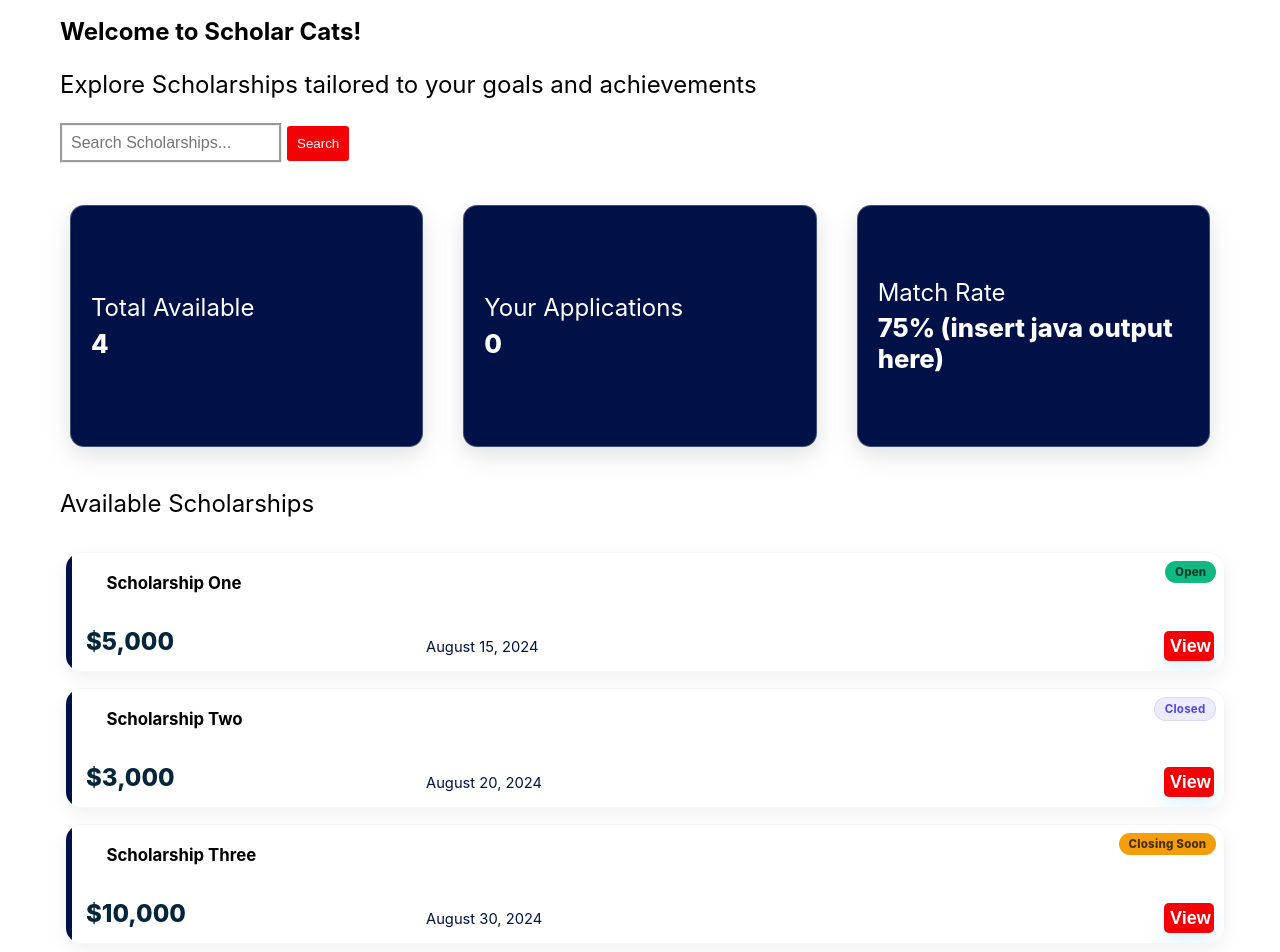
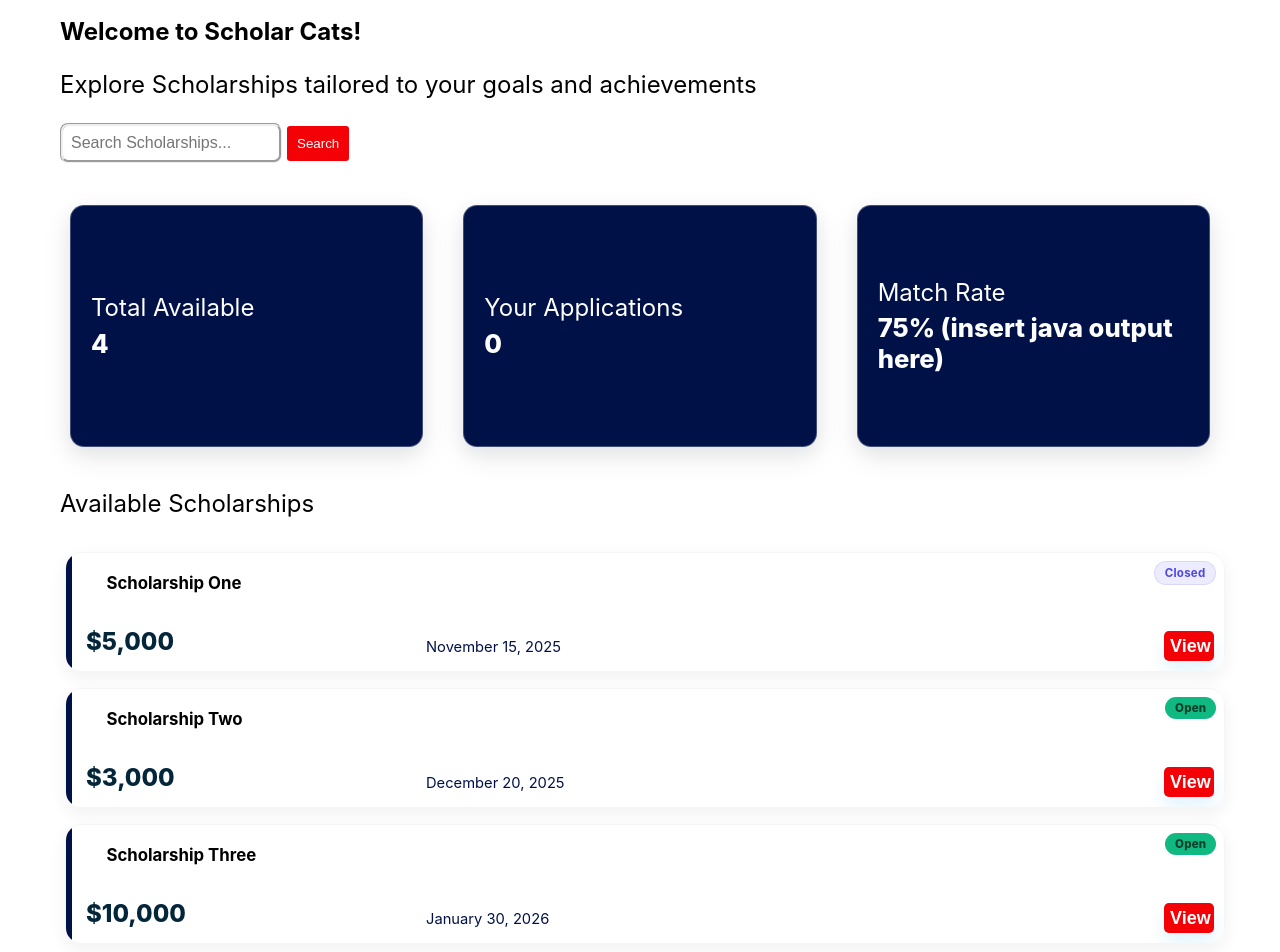
Before and after one commit to MasonNjos/SFWE301, a React (Create React App) app in the folder FrontEnd/: page /student in a window 1280 px wide. Shown: the part 120-1072 px from the top of the page. Built offline with nearby package versions, Linux system fonts and the light colour scheme.

Commit message:
changed search bar and scholarship dates to be more relevant

```diff
--- a/FrontEnd/src/pages/StudentPage.js
+++ b/FrontEnd/src/pages/StudentPage.js
@@ -11,30 +11,30 @@ function StudentPage(){
     {
       id: 1,
       name: 'Scholarship One',
-      status: 'open',
+      status: 'closed',
       amount: '$5,000',
-      deadline: 'August 15, 2024'
+      deadline: 'November 15, 2025'
     },
     {
       id: 2,
       name: 'Scholarship Two',
-      status: 'closed',
+      status: 'open',
       amount: '$3,000',
-      deadline: 'August 20, 2024'
+      deadline: 'December 20, 2025'
     },
     {
       id: 3,
       name: 'Scholarship Three',
-      status: 'soon',
+      status: 'open',
       amount: '$10,000',
-      deadline: 'August 30, 2024'
+      deadline: 'January 30, 2026'
     },
     {
       id: 4,
       name: 'Scholarship Four',
       status: 'open',
       amount: '$7,500',
-      deadline: 'September 10, 2024'
+      deadline: 'December 10, 2025'
     }
   ];
 
--- a/FrontEnd/src/pages/styles/StudentPage.css
+++ b/FrontEnd/src/pages/styles/StudentPage.css
@@ -42,6 +42,12 @@
   font-size: 1.6rem;
   font-weight: 800;
   color: #ffffff;
+}
+
+.content > form input[type="text"]{
+  padding: 0.5rem;
+  border-radius: 8px;
+  border: 1px solid #ccc;
 }
 
 .content > form button[type="submit"]{
```
